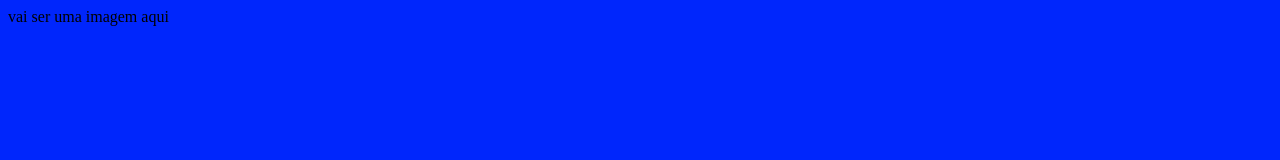
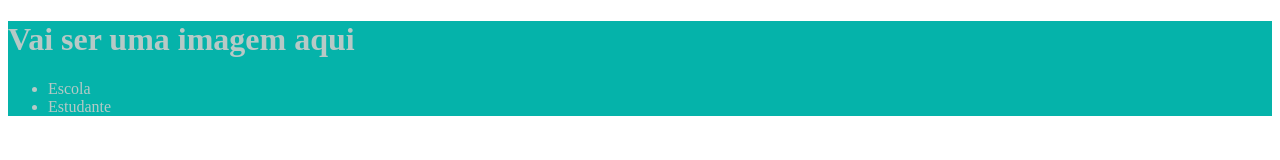
Before and after one commit to zantth/siteescola, a plain HTML site: page index.html in a window 1280 px wide. Drawn offline with Linux system fonts and the light colour scheme.

Commit message:
Add files via upload

```diff
--- a/index.html
+++ b/index.html
@@ -1,16 +1,20 @@
 <!DOCTYPE html>
 <html lang="en">
 <head>
-<mate charset="UTF-8">
-<mate http-equiv="X-UA-compatible" content="IE=edge">
-<mate name="viewport" content="widht=device-widht, initial-scale=1.0">
-<title>document</title>
-<link rel="stylesheet" href="style.css">
-
+    <meta charset="UTF-8">
+    <meta http-equiv="X-UA-Compatible" content="IE=edge">
+    <meta name="viewport" content="width=device-width, initial-scale=1.0">
+    <title>Document</title>
+    <link rel="stylesheet" href="style.css">
 </head>
-</body>
-
-</h1>vai ser uma imagem aqui</h1>
+<body>
+    <header>
+        <h1>Vai ser uma imagem aqui</h1>
+        <ul>
+            <li>Escola</li>
+            <li>Estudante</li>
+        </ul>
+    </header>
 
 </body>
 </html>
--- a/style.css
+++ b/style.css
@@ -1 +1,5 @@
-body {background: #0026fc;}
+
+header {
+    background-color: #05b3aa;
+    color: rgb(182, 201, 198);
+}
```
